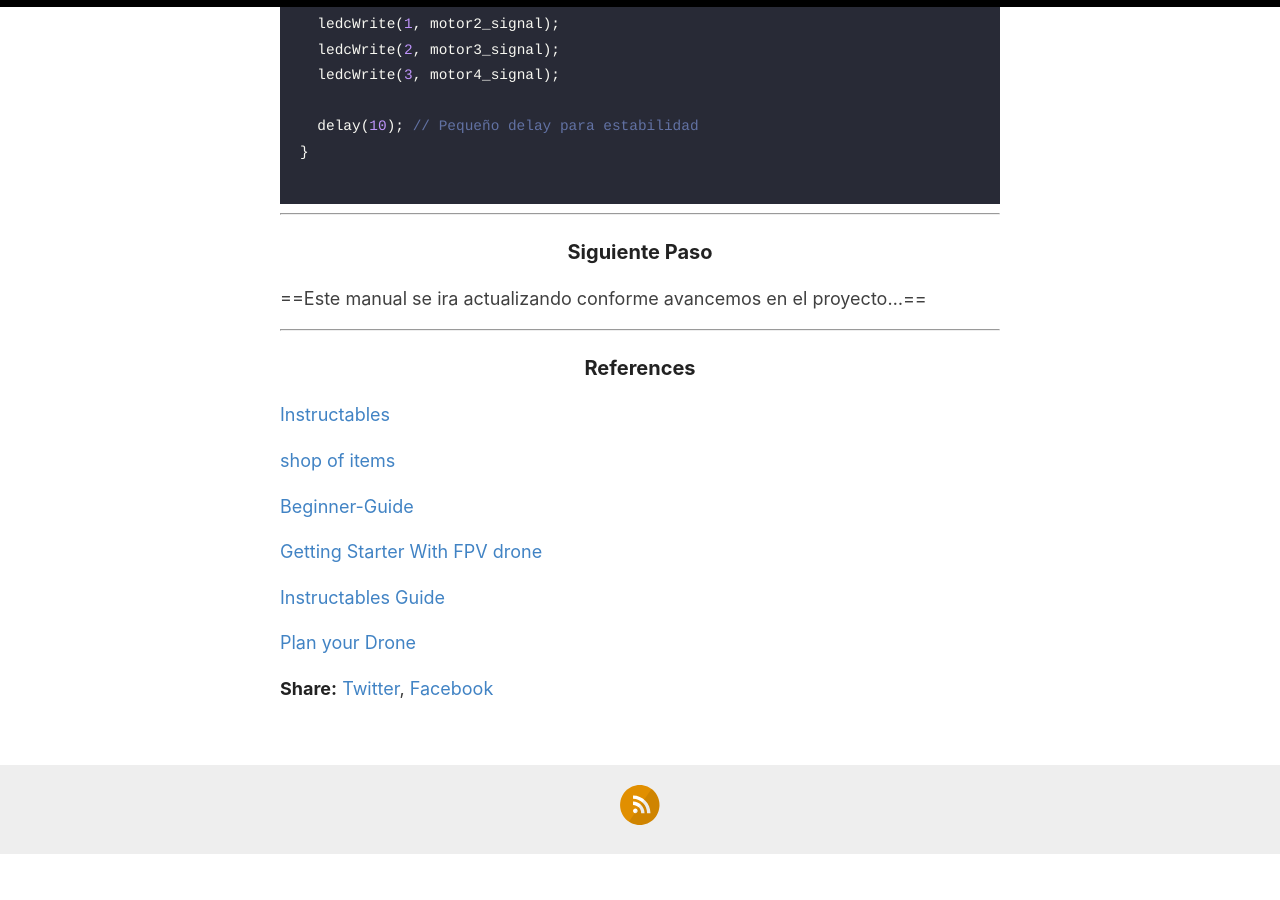
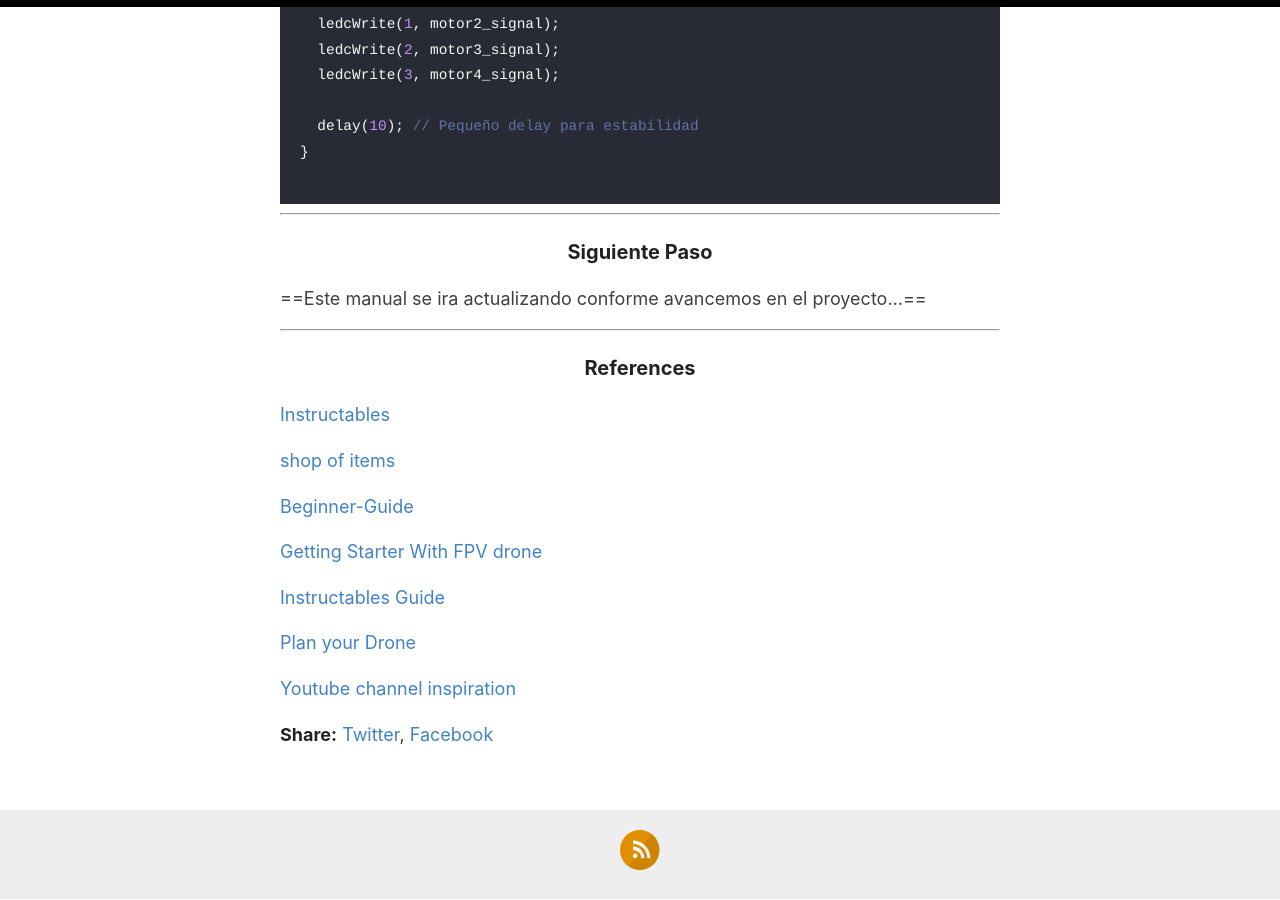
Before and after one commit to ethelpoe/ethelpoe.github.io, a Jekyll site: the page built from _posts/2019-2-13-My First FPV Drone.md, in a window 1280 px wide and 900 px high, scrolled down 13837 px. Built offline with Jekyll 4.4.1, drawn with Linux system fonts in a browser that asks for light colours; our own code applies the rules of GitHub Pages for plain Markdown files; before the commit the page ends 14691 px from its top, so only the background shows below that.

Commit message:
Update 2019-2-13-My First FPV Drone.md

```diff
--- a/_posts/2019-2-13-My First FPV Drone.md
+++ b/_posts/2019-2-13-My First FPV Drone.md
@@ -532,3 +532,5 @@ void loop() {
 [Instructables Guide](https://www.instructables.com/Beginners-Guide-to-FPV-Drone-Racing/)
 
 [Plan your Drone](https://vayuyaan.com/blog/diy-drone-exciting-guide-to-building-your-drone/)
+
+[Youtube channel inspiration](https://www.youtube.com/watch?v=Sa6EslOHsI0)
```
